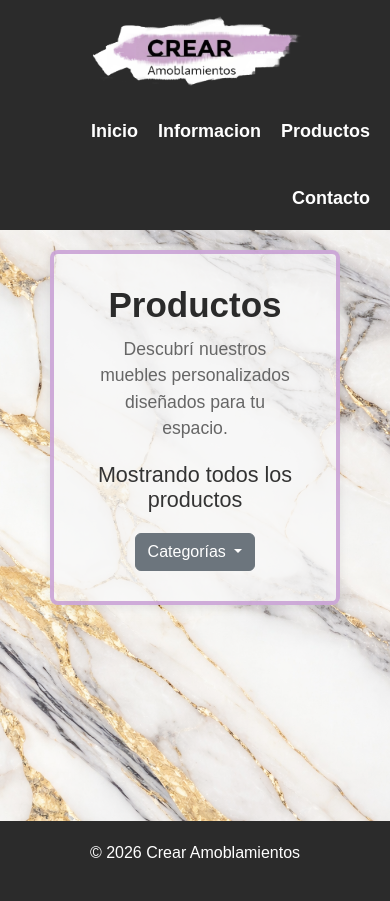
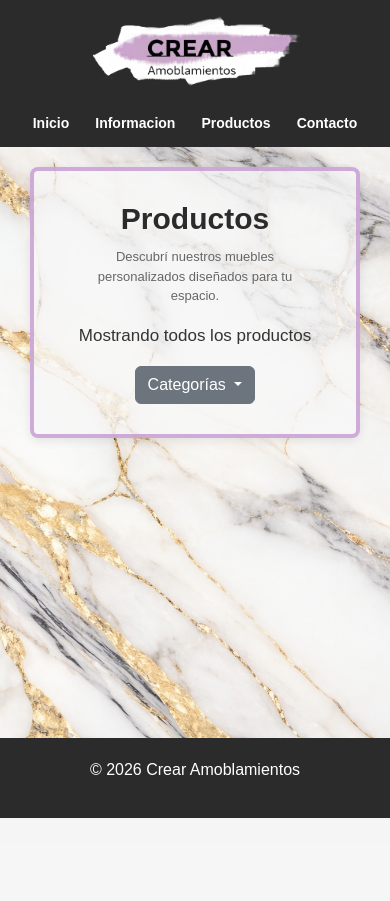
Before and after one commit to ASartori7771/crear-amoblamientos-website, a Django app: page /productos/ in a window 390 px wide. After the commit the page ends 818 px from the top, so only its background shows below. Run offline with Django 5.2, Linux system fonts and the light colour scheme; data that the repository does not hold is empty; some libraries are stand-ins or nearby versions.

Commit message:
Products size smaller on media

```diff
--- a/core/static/core/css/styles.css
+++ b/core/static/core/css/styles.css
@@ -241,6 +241,7 @@ body {
     animation: fadeUp 1.2s ease forwards;
 }
 
+
 #contenedor-destacados {
     display: flex;
     justify-content: center;
@@ -313,12 +314,19 @@ body {
     }
 
     #menu-nav {
-        align-items: center;
+        justify-content: center !important;
+        flex-wrap: wrap;
+        gap: 10px;
+        /* align-items: center; */
+    }
+
+    .navbar-nav {
+        text-align: center;
     }
 
     #menu-nav a {
-    font-size: 18px;
-    padding: 10px 0;
+    font-size: 14px;
+    padding: 5px 8px;
 }
 
     #contenido-principal {
@@ -346,6 +354,14 @@ body {
     font-weight: 550;
 
 }
+
+
+@media (max-width: 768px) {
+    .titulo-seccion {
+        font-size: 25px;
+    }
+}
+
 
 
 /* ===== INFO HTML ===== */
@@ -518,6 +534,7 @@ body {
 .card {
     opacity: 0;
     animation: fadeUp 0.8s ease forwards;
+
 }
 
 
@@ -527,6 +544,18 @@ body {
     object-fit: cover;
 }
 
+
+@media (max-width: 768px) {
+    .card {
+        max-width: 260px;
+        margin: auto;
+    }
+
+    .card-img-top {
+        height: 160px;
+        object-fit: cover;
+    }
+}
 
 
 /* ===== HERO PRODUCTOS ===== */
@@ -558,6 +587,13 @@ body {
     box-shadow: 0 3px 10px rgba(0, 0, 0, 0.08);
 }
 
+@media (max-width: 768px) {
+    #barra-productos {
+        margin-left: 10px;
+        margin-right: 10px;
+    }
+}
+
 .fila-categoria {
     display: flex;
     align-items: center;
@@ -576,7 +612,6 @@ body {
     align-items: center;
     gap: 40px;
 }
-
 
 
 /* TEXTOS */
@@ -601,6 +636,22 @@ body {
 }
 
 
+@media (max-width:768px) {
+    .titulo-productos {
+        font-size: 30px;
+    }
+
+    .subtitulo-productos {
+        font-size: 13px;
+    }
+
+    .titulo-categoria {
+    font-weight: 500;
+    font-size: 17px;
+
+}
+}
+
 /* FILTRO */
 
 .filtros-barra {
--- a/core/templates/core/base.html
+++ b/core/templates/core/base.html
@@ -35,7 +35,7 @@
             <li class="nav-item">
                 <a class="nav-link" href="{% url 'contacto' %}" >Contacto</a>
             </li>
-
+        </ul>
 
         </nav>
     </header>
--- a/products/templates/products/productos.html
+++ b/products/templates/products/productos.html
@@ -56,7 +56,7 @@
 <section class="container mt-4">
     <div class="row">
         {% for producto in productos %}
-            <div class="col-md-4 col-sm-6 mb-4">
+            <div id="card" class="col-md-4 col-sm-6 mb-4">
                 <div class="card h-100">
 
                     {% if producto.image %}
```
